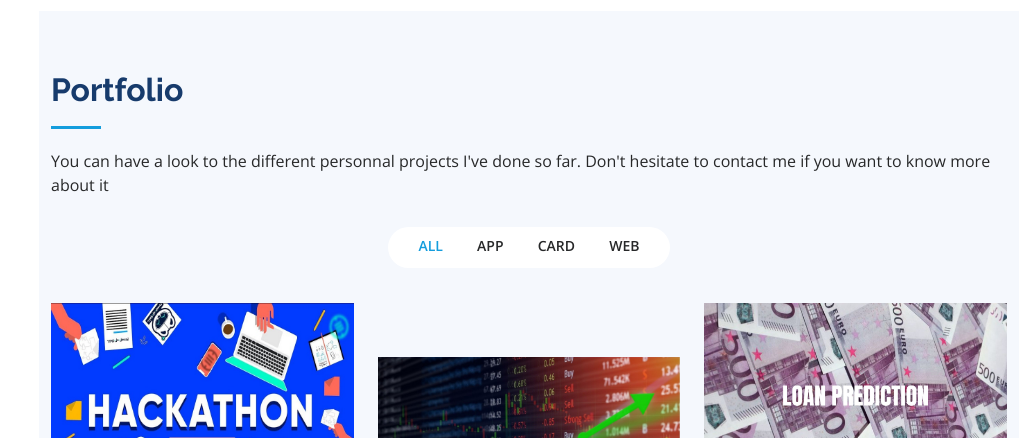
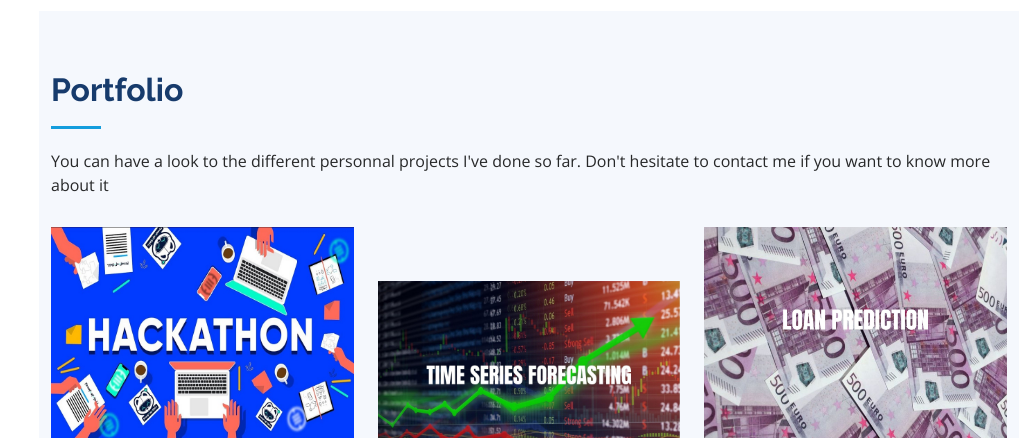
Before and after one commit to vijjeswarapusuryateja/vijjeswarapusuryateja.github.io, a plain HTML site: page index.html in a window 1280 px wide. Shown: the part 3199-3637 px from the top of the page, without its empty margins (261-1280 px from the left). Drawn offline with nearby package versions, Linux system fonts and the light colour scheme.

Commit message:
removed few divs

```diff
--- a/index.html
+++ b/index.html
@@ -276,16 +276,7 @@ driven solutions. I have 3+ years experience in Business Analytics and my curren
           <p>You can have a look to the different personnal projects I've done so far. Don't hesitate to contact me if you want to know more about it</p>
         </div>
 
-        <div class="row" data-aos="fade-up">
-          <div class="col-lg-12 d-flex justify-content-center">
-            <ul id="portfolio-flters">
-              <li data-filter="*" class="filter-active">All</li>
-              <li data-filter=".filter-app">App</li>
-              <li data-filter=".filter-card">Card</li>
-              <li data-filter=".filter-web">Web</li>
-            </ul>
-          </div>
-        </div>
+
 
         <div class="row portfolio-container" data-aos="fade-up" data-aos-delay="100">
 
```
